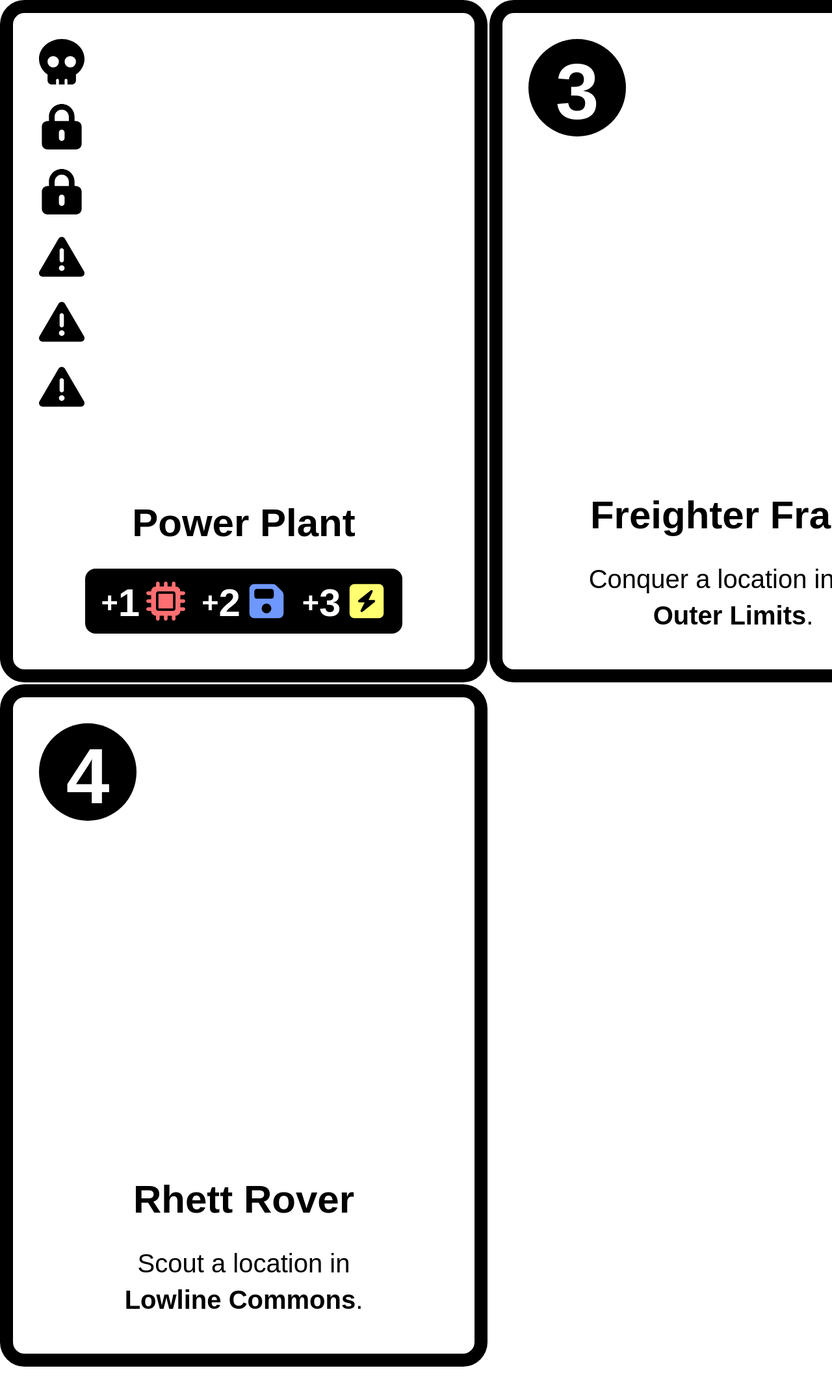
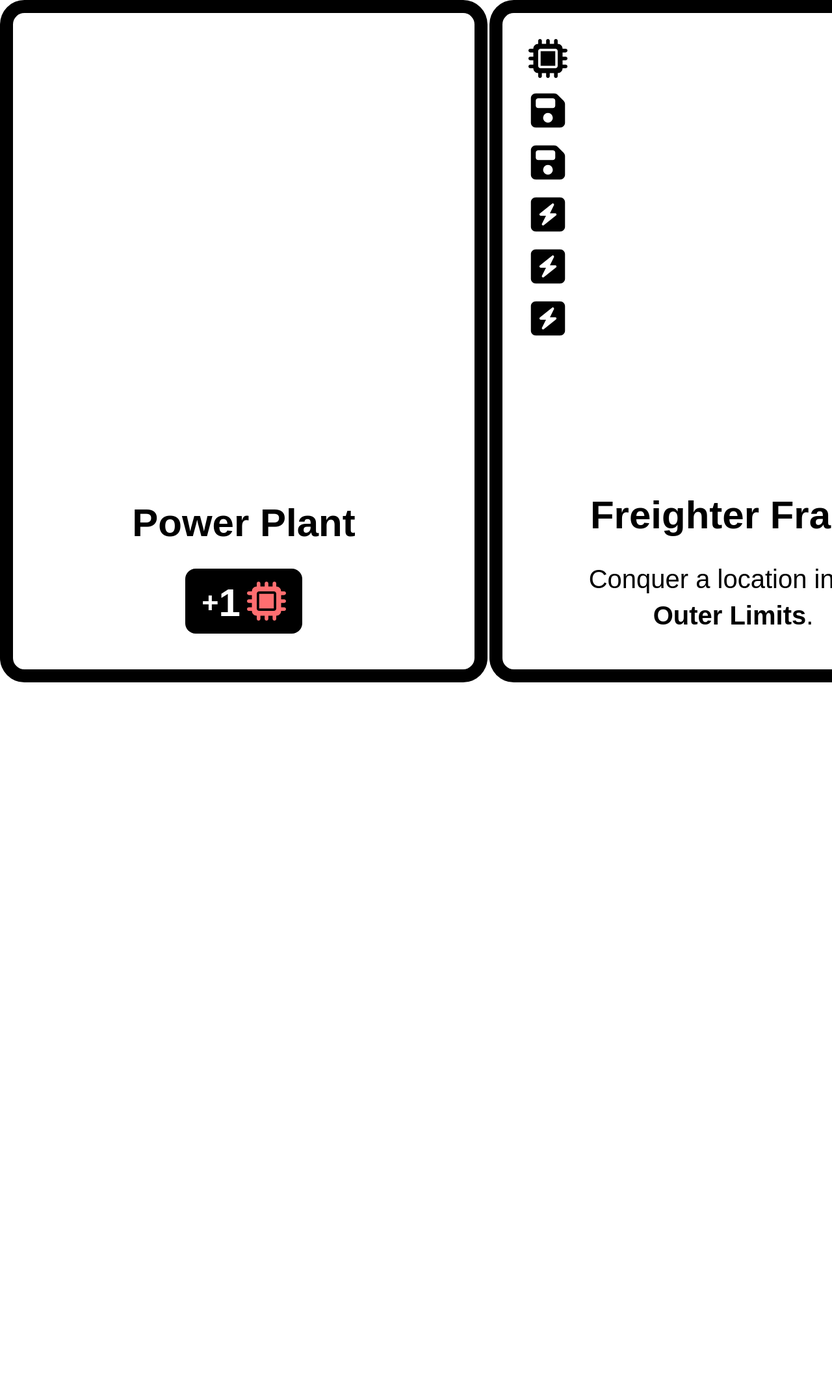
Before and after one commit to Paradoxdotexe/syn-city, a React (Create React App) app: page / in a window 1280 px wide. Shown: the top 2142 px of the page at 65% size. Built offline with nearby package versions, Linux system fonts and the light colour scheme; a web font is replaced by a local one.

Commit message:
Add resources reqs to HeroCard

```diff
--- a/src/HeroCard.css
+++ b/src/HeroCard.css
@@ -23,6 +23,15 @@
     .content__top {
       .top__safeZone {
         padding: 40px;
+        display: flex;
+        justify-content: space-between;
+
+        .top__resources {
+          display: flex;
+          flex-direction: column;
+          gap: 20px;
+          padding: 20px;
+        }
 
         .top__number {
           font-size: 120px;
--- a/src/HeroCard.tsx
+++ b/src/HeroCard.tsx
@@ -2,6 +2,9 @@ import React, { ReactNode } from 'react';
 import './HeroCard.css';
 import { toPng } from 'html-to-image';
 import download from 'downloadjs';
+import { ReactComponent as ChipIcon } from './icons/Chip.svg';
+import { ReactComponent as BatteryIcon } from './icons/Battery.svg';
+import { ReactComponent as DataIcon } from './icons/Data.svg';
 
 export type HeroCardDefinition = {
   id: string;
@@ -9,6 +12,11 @@ export type HeroCardDefinition = {
   description: {
     front: ReactNode;
     back: ReactNode;
+  };
+  resources: {
+    circuitCount: number;
+    dataCount: number;
+    batteryCount: number;
   };
   activationNumber: number;
   quantity: number;
@@ -38,6 +46,17 @@ export const HeroCard: React.FC<HeroCardProps> = (props) => {
       <div className="heroCard__content">
         <div className="content__top">
           <div className="top__safeZone">
+            <div className="top__resources">
+              {[...new Array(props.definition.resources.circuitCount)].map((_, i) => (
+                <ChipIcon key={i} style={{ fontSize: 60 }} />
+              ))}
+              {[...new Array(props.definition.resources.dataCount)].map((_, i) => (
+                <DataIcon key={i} style={{ fontSize: 60 }} />
+              ))}
+              {[...new Array(props.definition.resources.batteryCount)].map((_, i) => (
+                <BatteryIcon key={i} style={{ fontSize: 60 }} />
+              ))}
+            </div>
             <div className="top__number">{props.definition.activationNumber}</div>
           </div>
         </div>
--- a/src/LocationCard.css
+++ b/src/LocationCard.css
@@ -27,7 +27,7 @@
         .top__barriers {
           display: flex;
           flex-direction: column;
-          gap: 30px;
+          gap: 20px;
           padding: 20px;
         }
       }
--- a/src/LocationCard.tsx
+++ b/src/LocationCard.tsx
@@ -96,6 +96,10 @@ type ResourceProps = {
 };
 
 export const Resource: React.FC<ResourceProps> = (props) => {
+  if (!props.count) {
+    return null;
+  }
+
   return (
     <div
       style={{
--- a/src/hero-cards.tsx
+++ b/src/hero-cards.tsx
@@ -18,27 +18,32 @@ export const HERO_CARDS: HeroCardDefinition[] = [
         </>
       ),
     },
+    resources: {
+      circuitCount: 1,
+      dataCount: 2,
+      batteryCount: 3,
+    },
     activationNumber: 3,
     quantity: 1,
   },
-  {
-    id: '2',
-    name: 'Rhett Rover',
-    description: {
-      front: (
-        <>
-          Scout a location in <br />
-          <strong>Lowline Commons</strong>.
-        </>
-      ),
-      back: (
-        <>
-          Scout a location in <br />
-          <strong>Silicon Heights</strong>.
-        </>
-      ),
-    },
-    activationNumber: 4,
-    quantity: 1,
-  },
+  // {
+  //   id: '2',
+  //   name: 'Rhett Rover',
+  //   description: {
+  //     front: (
+  //       <>
+  //         Scout a location in <br />
+  //         <strong>Lowline Commons</strong>.
+  //       </>
+  //     ),
+  //     back: (
+  //       <>
+  //         Scout a location in <br />
+  //         <strong>Silicon Heights</strong>.
+  //       </>
+  //     ),
+  //   },
+  //   activationNumber: 4,
+  //   quantity: 1,
+  // },
 ];
--- a/src/location-cards.tsx
+++ b/src/location-cards.tsx
@@ -5,14 +5,14 @@ export const LOCATION_CARDS: LocationCardDefinition[] = [
     id: '1',
     name: 'Power Plant',
     barriers: {
-      enemyCount: 1,
-      lockCount: 2,
-      hazardCount: 3,
+      enemyCount: 0,
+      lockCount: 0,
+      hazardCount: 0,
     },
     resources: {
       circuitCount: 1,
-      dataCount: 2,
-      batteryCount: 3,
+      dataCount: 0,
+      batteryCount: 0,
     },
     quantity: 1,
   },
```
